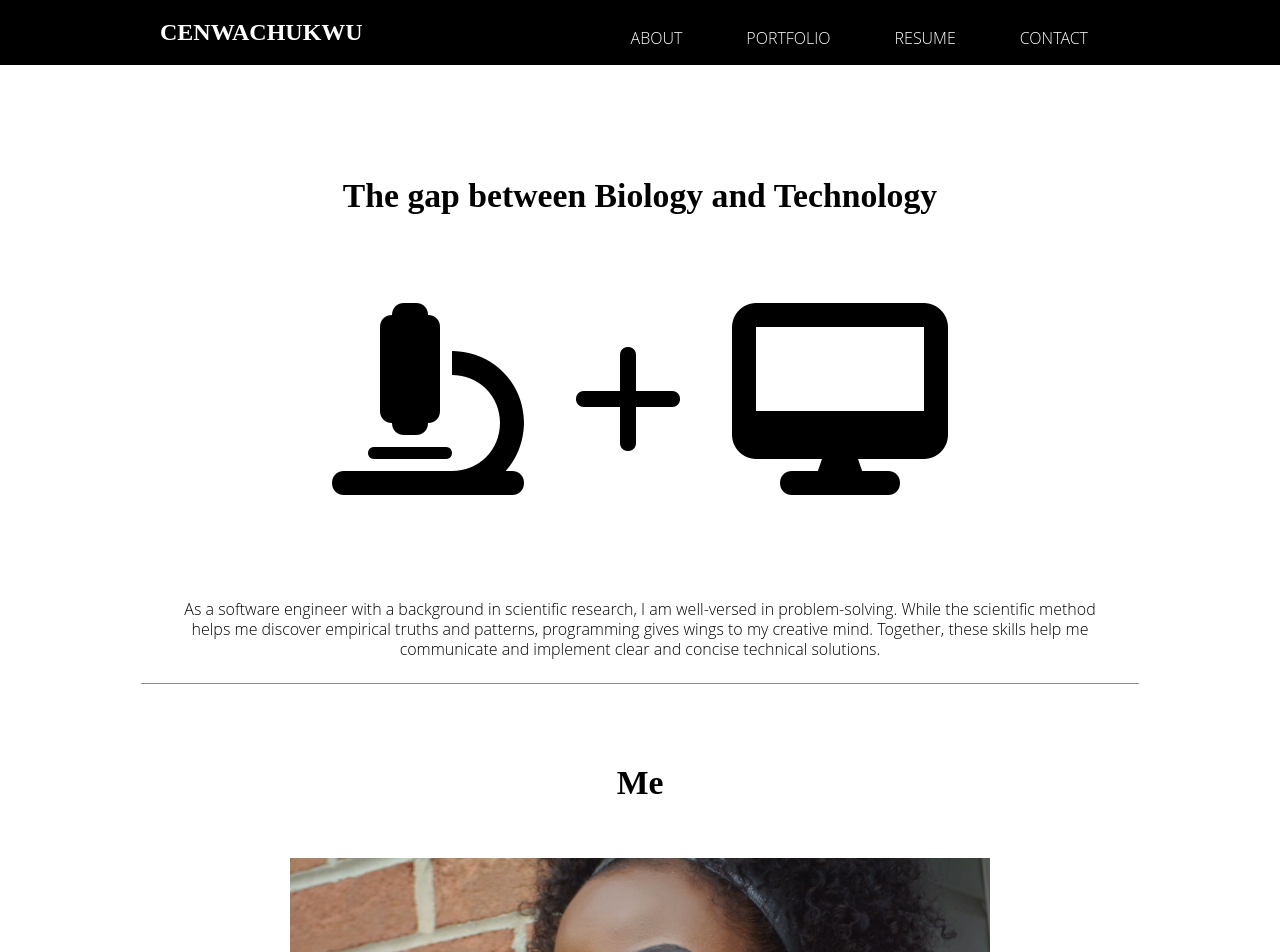
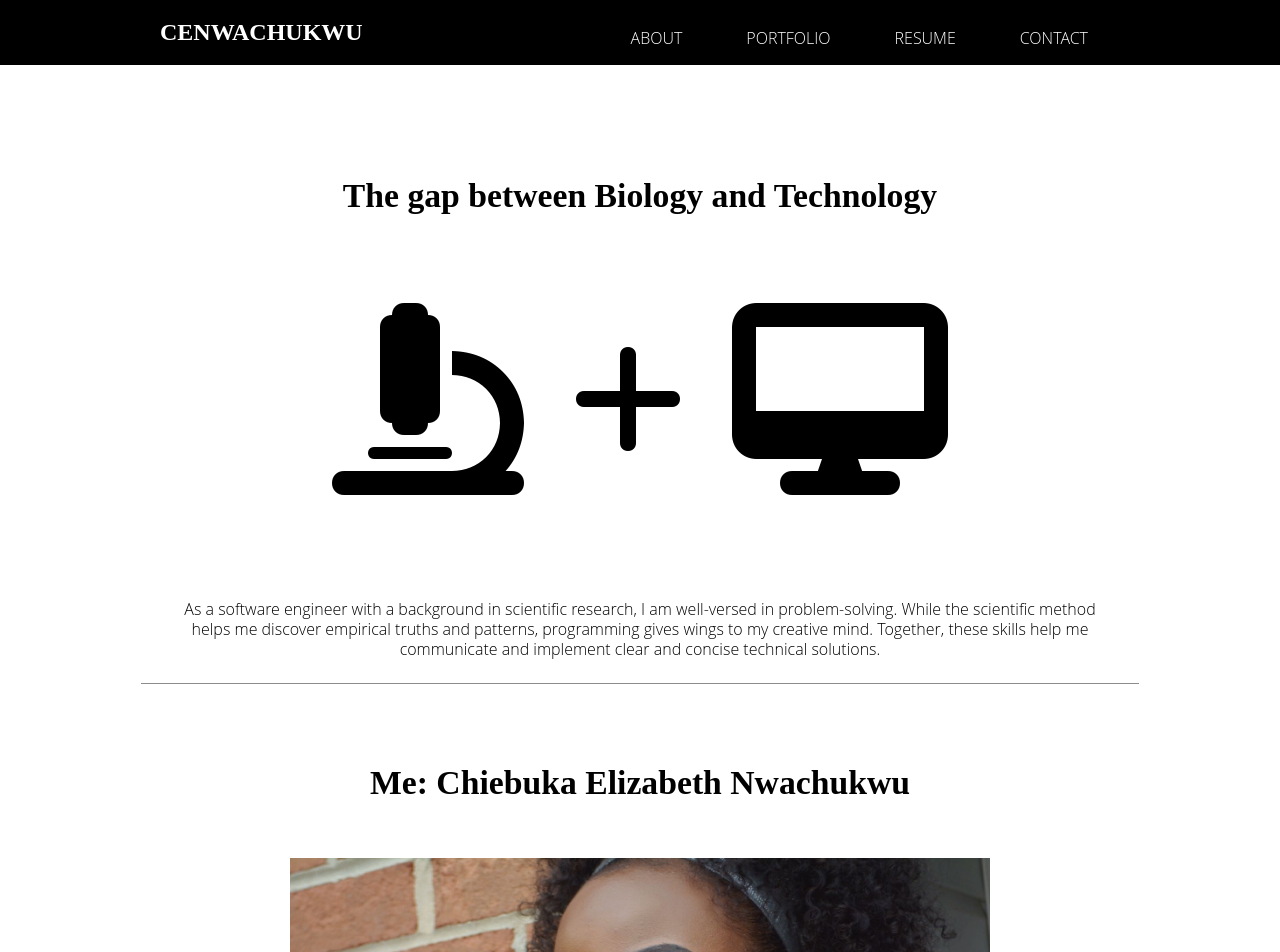
Before and after one commit to cenwachukwu/portfolio, a React (Create React App) app: page / in a window 1280 px wide. Shown: the top 952 px of the page. Built offline with nearby package versions, Linux system fonts and the light colour scheme; a web font is replaced by a local one.

Commit message:
added my full name

```diff
--- a/src/About/About.js
+++ b/src/About/About.js
@@ -24,7 +24,7 @@ function About() {
                 </div>
 
                 <div className="aboutCatchPhrase2">
-                    <h3 className="aboutCatchPhraseHTag">Me</h3>
+                    <h3 className="aboutCatchPhraseHTag">Me: Chiebuka Elizabeth Nwachukwu</h3>
                 </div>
                 <div className="aboutIconsContainerParent">
                     <div className="aboutIconsContainer">
```
